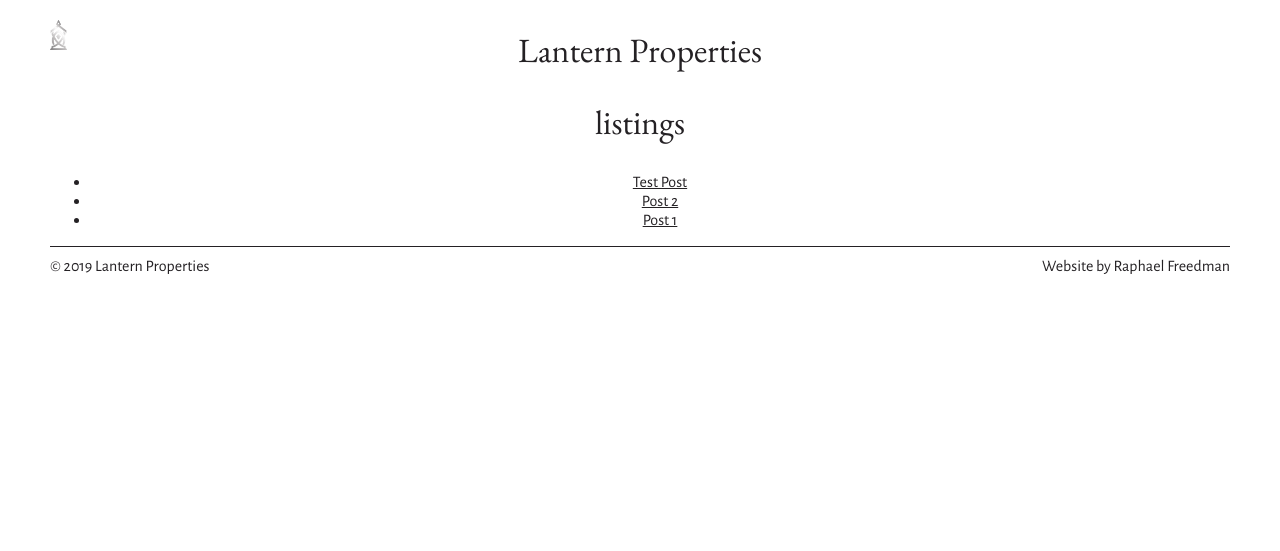
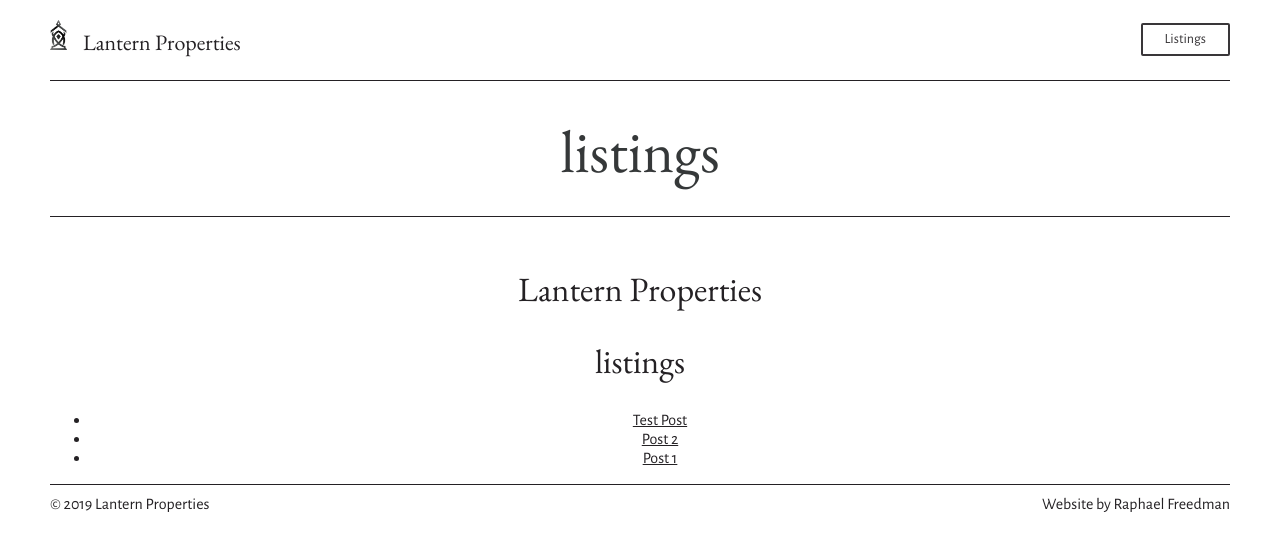
Before and after one commit to RF604/lantern2020, a Jekyll site: the page built from listings.html, in a window 1280 px wide. Shown: the top 551 px of the page. Built offline with Jekyll 4.4.1, drawn with Linux system fonts in a browser that asks for light colours.

Commit message:
making progress

```diff
--- a/_includes/header.html
+++ b/_includes/header.html
@@ -1,4 +1,4 @@
-<header>
+<header class="{{ page.header-class }}">
     <a href="index.html"><img src="images/whitelogo.png">Lantern Properties</a>
 
     <a href="listings.html"><button>Listings</button></a>
--- a/hadera.html
+++ b/hadera.html
@@ -1,6 +1,7 @@
 ---
 layout: default
 title: Hadera
+header-class: project-header
 ---
 
 
--- a/kirya.html
+++ b/kirya.html
@@ -1,6 +1,7 @@
 ---
+layout: default
 title: Kirya
-layout: default
+header-class: project-header
 ---
 
 <h1 class="project-name">{{ page.title }}</h1>
--- a/listings.html
+++ b/listings.html
@@ -1,7 +1,11 @@
 ---
 layout: default
 title: listings
+header-class: project-header
 ---
+
+
+<h1 class="project-name">{{ page.title }}</h1>
 
 
 <section>
--- a/malinview.html
+++ b/malinview.html
@@ -1,6 +1,7 @@
 ---
 layout: default
 title: Malinview
+header-class: project-header
 ---
 
 <h1 class="project-name">{{ page.title }}</h1>
```
